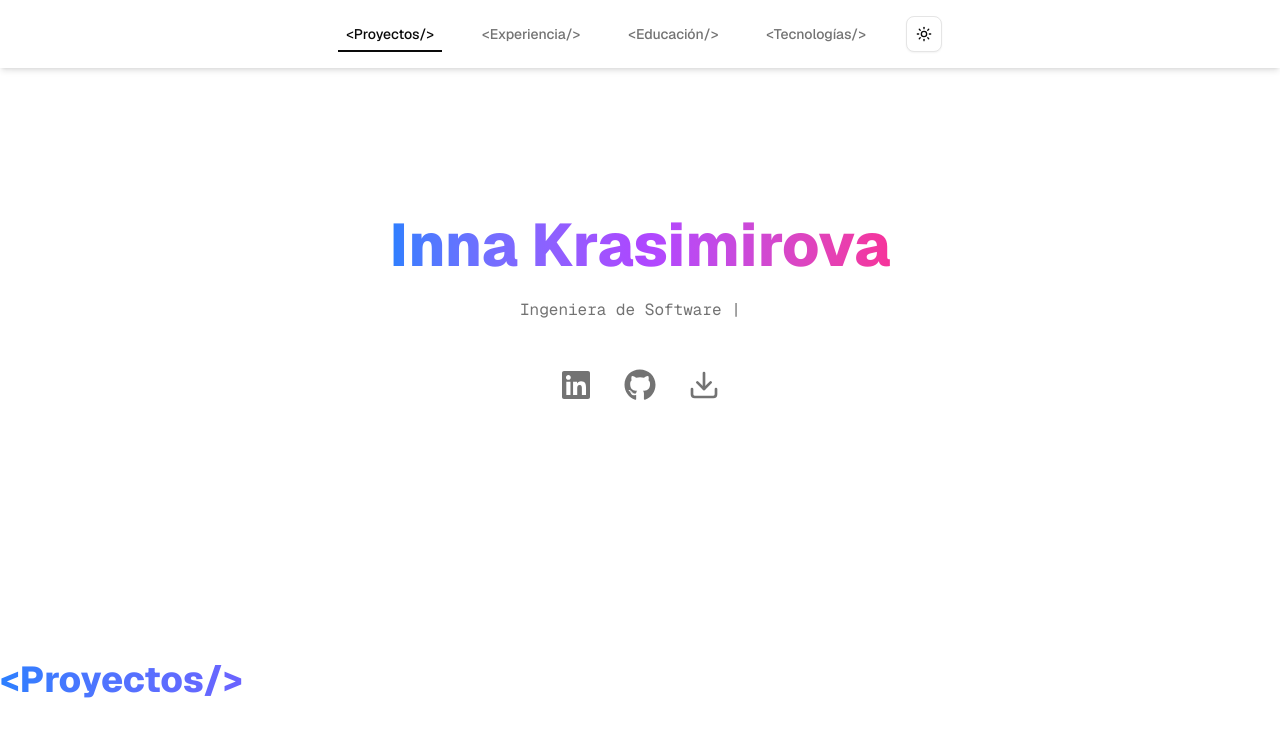
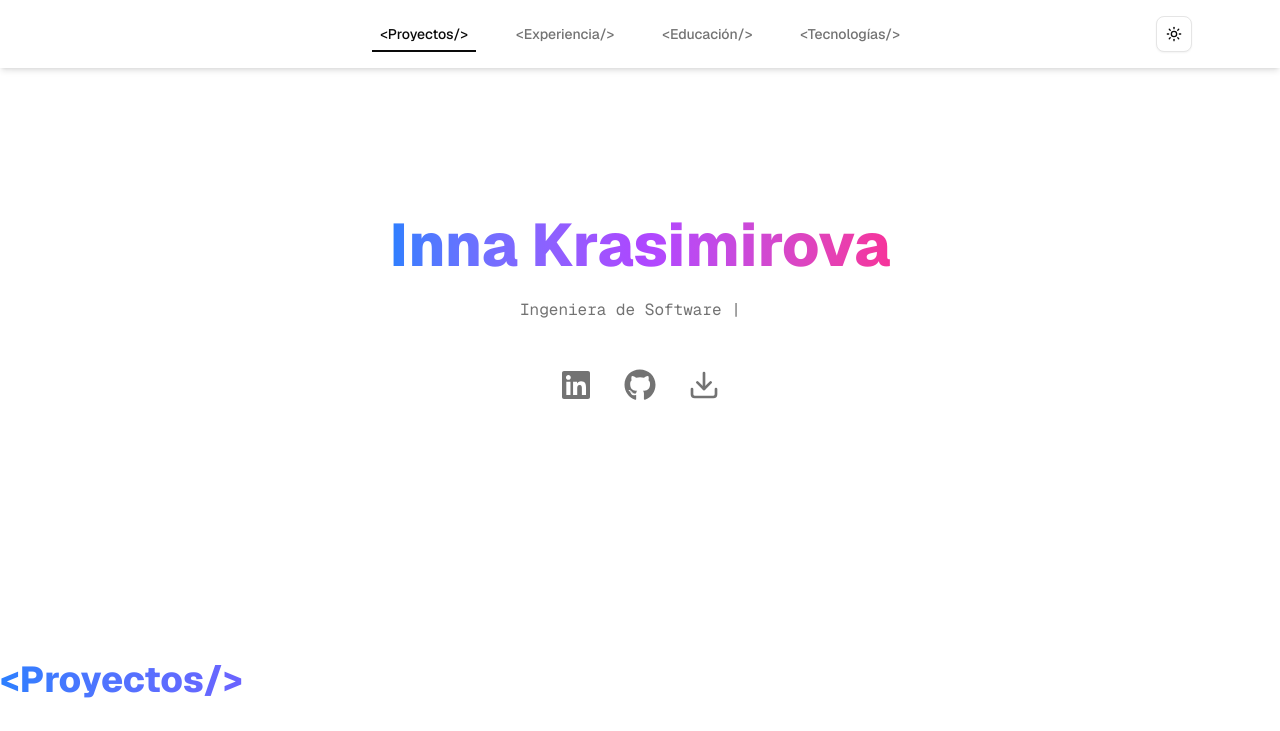
Before and after one commit to innakrasimirova95/ikrasimirova_portfolio, a Next.js app in the folder portfolio/: page / in a window 1280 px wide. Shown: the top 731 px of the page. Built offline with nearby package versions, Linux system fonts and the light colour scheme.

Commit message:
refactor: streamline navigation handling and improve mobile menu structure

```diff
--- a/portfolio/src/components/Header.tsx
+++ b/portfolio/src/components/Header.tsx
@@ -20,71 +20,69 @@ export function Header({ showName, activeSection }: { showName: boolean; activeS
 
   const handleNavClick = (e: React.MouseEvent<HTMLAnchorElement>) => {
     e.preventDefault();
-    const targetId = e.currentTarget.href.split('#')[1];
-    const targetElement = document.getElementById(targetId);
 
-    if (targetElement) {
-      const headerOffset = document.querySelector('header')?.offsetHeight || 0;
-      const elementPosition = targetElement.getBoundingClientRect().top;
-      const offsetPosition = elementPosition + window.pageYOffset - headerOffset;
+    const targetId = e.currentTarget.href.split("#")[1];
+    const target = document.getElementById(targetId);
+    const offset = document.querySelector("header")?.offsetHeight || 0;
 
-      window.scrollTo({
-        top: offsetPosition,
-        behavior: "smooth"
-      });
+    if (target) {
+      const pos = target.getBoundingClientRect().top + window.scrollY - offset;
+      window.scrollTo({ top: pos, behavior: "smooth" });
     }
+
     setIsMobileMenuOpen(false);
   };
 
   return (
     <header className="sticky top-0 z-50 w-full bg-background shadow-md backdrop-blur-sm">
-      <div className={cn(
-        "container mx-auto flex items-center justify-between px-6 py-4",
-        showName ? "justify-between" : "justify-center"
-      )}>
-        {/* Logo */}
+      <div className="w-full max-w-6xl mx-auto px-6 py-4 flex items-center justify-between">
+
+        {/* LEFT - logo (invisible placeholder when hidden) */}
+        <div className="w-40 flex justify-start">
           {showName && (
-          <Link href="/" className="text-lg font-semibold tracking-tight text-primary hover:opacity-90 transition mr-4">
+            <Link href="/" className="text-lg font-semibold tracking-tight">
               <span className="bg-gradient-to-r from-blue-600 via-purple-600 to-pink-600 bg-clip-text text-transparent whitespace-nowrap">
                 Inna Krasimirova
               </span>
             </Link>
           )}
+        </div>
 
-        {/* Desktop Nav */}
-        <nav className="hidden md:flex items-center space-x-8">
+        {/* CENTER - NAV ALWAYS CENTERED */}
+        <nav className="hidden md:flex items-center gap-8 mx-auto">
           {navItems.map((item) => (
             <Link
               key={item.href}
               href={item.href}
               onClick={handleNavClick}
               className={cn(
-                "text-sm font-medium transition-colors relative px-2 py-1",
+                "text-sm font-medium relative px-2 py-1 transition-colors",
                 activeSection === item.href.substring(1)
                   ? "text-foreground before:absolute before:-bottom-1 before:left-0 before:w-full before:h-[2px] before:bg-foreground"
-                  : "text-muted-foreground hover:text-foreground hover:before:absolute hover:before:-bottom-1 hover:before:left-0 hover:before:w-full hover:before:h-[2px] hover:before:bg-foreground before:opacity-0 hover:before:opacity-100"
+                  : "text-muted-foreground hover:text-foreground hover:before:absolute hover:before:-bottom-1 hover:before:left-0 hover:before:w-full hover:before:h-[2px] hover:before:bg-foreground"
               )}
             >
               {item.label}
             </Link>
           ))}
-          <ModeToggle />
         </nav>
 
-        {/* Mobile Menu */}
-        <div className="md:hidden flex items-center gap-2">
+        {/* RIGHT - DARK MODE TOGGLE + MOBILE MENU */}
+        <div className="w-40 flex justify-end items-center gap-2 md:gap-3">
           <ModeToggle />
+
+          {/* MOBILE MENU */}
+          <div className="md:hidden">
             <Sheet open={isMobileMenuOpen} onOpenChange={setIsMobileMenuOpen}>
               <SheetTrigger asChild>
                 <Button variant="ghost" size="icon">
                   <Menu className="h-5 w-5" />
                 </Button>
               </SheetTrigger>
-            <SheetContent
-              side="right"
-              className="w-64 sm:w-72 p-6 bg-background/95 backdrop-blur-md shadow-xl rounded-l-xl transition-transform duration-300 ease-in-out"
-            >
-              <SheetTitle className="sr-only">Mobile Navigation</SheetTitle>
+
+              <SheetContent side="right" className="w-64 sm:w-72 p-6 bg-background/95">
+                <SheetTitle className="sr-only">Navigation</SheetTitle>
+
                 <nav className="mt-12 flex flex-col gap-4 text-center">
                   {navItems.map((item) => (
                     <Link
@@ -92,7 +90,7 @@ export function Header({ showName, activeSection }: { showName: boolean; activeS
                       href={item.href}
                       onClick={handleNavClick}
                       className={cn(
-                      "block text-lg font-medium py-3 rounded-lg transition-all duration-200 hover:bg-muted-foreground/10",
+                        "block text-lg py-3 rounded-lg transition-all duration-200 hover:bg-muted-foreground/10",
                         activeSection === item.href.substring(1)
                           ? "text-foreground font-semibold"
                           : "text-muted-foreground"
@@ -106,6 +104,8 @@ export function Header({ showName, activeSection }: { showName: boolean; activeS
             </Sheet>
           </div>
         </div>
+
+      </div>
     </header>
   );
 }
```
Lines whose indentation alone changed are shown as unchanged.
